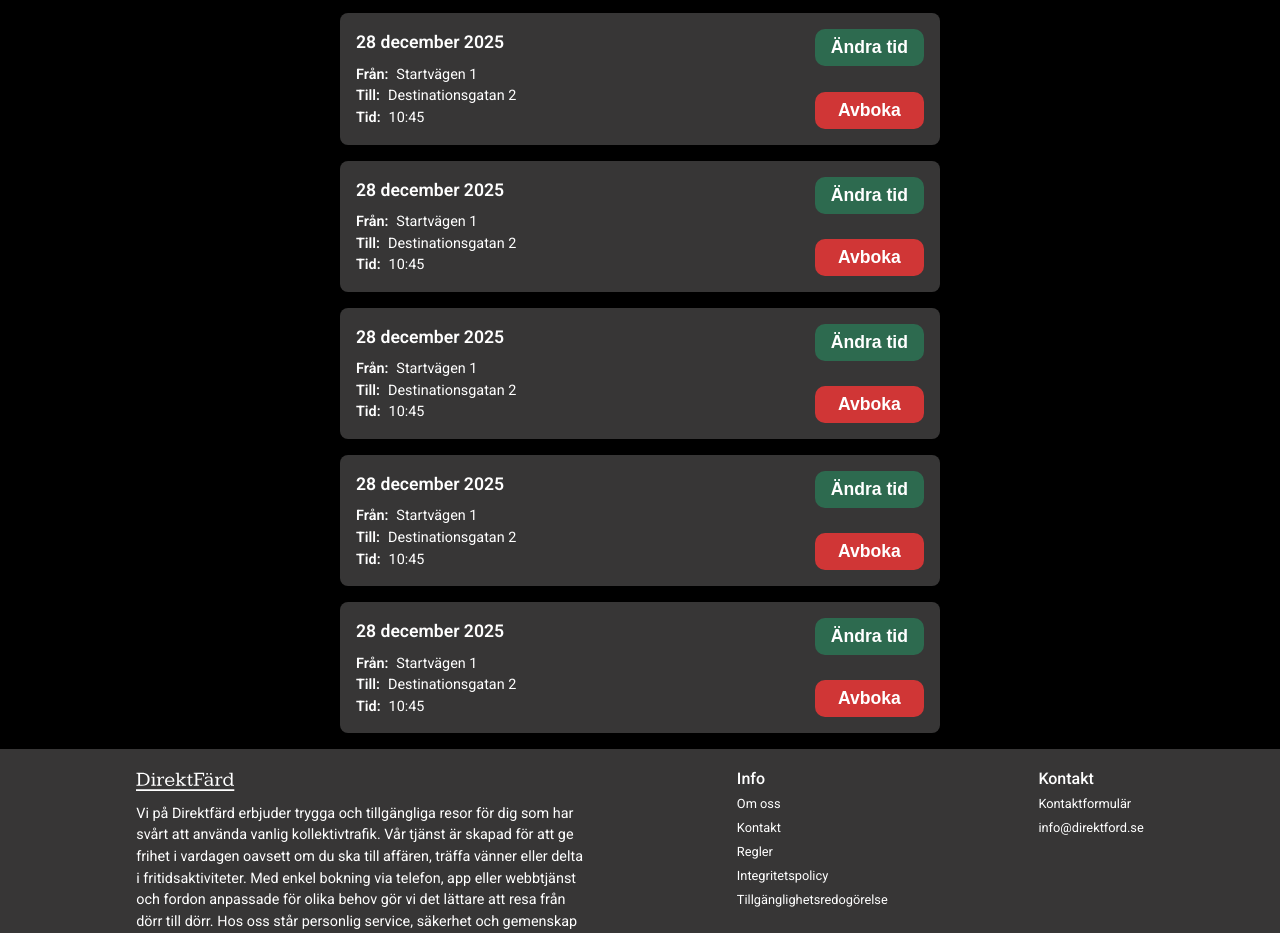
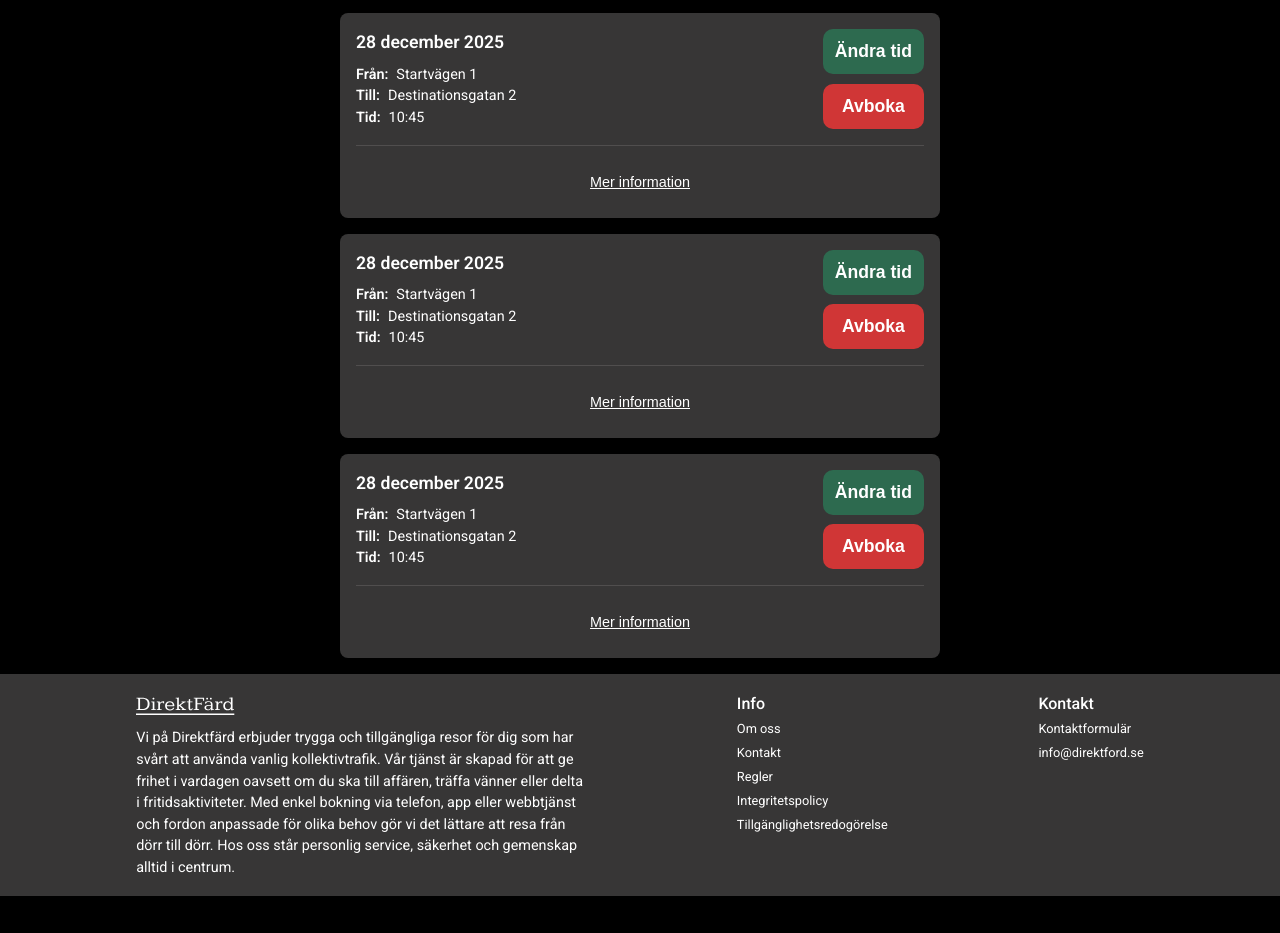
Before and after one commit to Punttt/projektarbete.webbutik, a plain HTML site: page resor.html in a window 1280 px wide. Shown: the part 340-1273 px from the top of the page. After the commit the page ends 1236 px from the top, so only its background shows below. Drawn offline with Linux system fonts and the light colour scheme.

Commit message:
lagt till extra information för bokningar med underliggande js

```diff
--- a/css/style.css
+++ b/css/style.css
@@ -169,8 +169,14 @@ section .bokning-action legend {
 /* --------------- Booking/history --------------- */
 .booking {
     padding: 1rem;
+}
+
+.booking .flex-box {
     display: flex;
     justify-content: space-between;
+    padding-bottom: 1rem;
+    margin-bottom: 1rem;
+    border-bottom: 1px solid var(--color-dark-hover);
 }
 
 .booking h2 {
@@ -189,7 +195,24 @@ section .bokning-action legend {
 }
 
 .booking .btn {
-    padding: 0.5rem 1rem;
+    padding: 0.75rem;
+}
+
+/* övrig information bokning */
+
+.booking .more-info {
+    display: none;
+    margin-bottom: 1rem;
+}
+
+.booking .more-info.open {
+    display: block;
+}
+
+.booking .toggle-info {
+    background: none;
+    text-decoration: underline;
+    color: var(--color-text);
 }
 
 /* --------------- Regler sida --------------- */
@@ -419,6 +442,12 @@ footer nav ul li a:hover{
     border-radius: 8px;
 }
 
+.center {
+    display: flex;
+    justify-content: center;
+    align-items: center;
+}
+
 /* Bakgrundsfärger*/
 .bg-black {
     background-color: var(--color-background);
--- a/js/script.js
+++ b/js/script.js
@@ -33,4 +33,20 @@ if(contactForm){
 }
 
 
-// Contact bekräftelse =======================================
+// bookings  =======================================
+
+const bookings = document.querySelectorAll(".booking");
+
+if (bookings.length > 0){
+    bookings.forEach((booking)=>{
+        const toggleBtn = booking.querySelector(".toggle-info");
+        const moreInfo = booking.querySelector(".more-info");
+
+        if(toggleBtn && moreInfo) {
+            toggleBtn.addEventListener("click", ()=>{
+                moreInfo.classList.toggle("open");
+            })
+        }
+
+    });
+}
--- a/resor.html
+++ b/resor.html
@@ -9,6 +9,7 @@
     <link rel="preconnect" href="https://fonts.gstatic.com" crossorigin>
     <link href="https://fonts.googleapis.com/css2?family=Roboto:ital,wght@0,100..900;1,100..900&display=swap" rel="stylesheet">
     <link rel="stylesheet" href="https://cdnjs.cloudflare.com/ajax/libs/font-awesome/6.5.0/css/all.min.css">
+    <script src="js/script.js" defer></script>
 </head>
 <body>
     <header class="bg-dark">
@@ -39,6 +40,7 @@
 
             <!-- Exempelbokningar-->
             <article class="booking container bg-dark">
+                <div class="flex-box">
                     <div class="booking-details">
                         <h2 class="text-l">28 december 2025</h2>
                         <p class="text-sm"><span>Från:</span>Startvägen 1</p>
@@ -49,10 +51,21 @@
                         <button class="btn btn-primary text-l">Ändra tid</button>
                         <button class="btn btn-secondary text-l">Avboka</button>
                     </div>
+                </div>
+                <div class="more-info">
+                    <p class="text-sm"><span>Resans typ:</span>Enkel</p>
+                    <p class="text-sm"><span>Övriga hjälpmedel:</span>Rullstolsanpassning</p>
+                    <p class="text-sm"><span>Meddelande:</span>Du behöver åka ända fram till porten.</p>
+                </div>
+
+                <div class="center">
+                    <button class="toggle-info text-sm btn">Mer information</button>
+                </div>
             </article>
 
             <!-- Exempelbokningar-->
             <article class="booking container bg-dark">
+                <div class="flex-box">
                     <div class="booking-details">
                         <h2 class="text-l">28 december 2025</h2>
                         <p class="text-sm"><span>Från:</span>Startvägen 1</p>
@@ -63,10 +76,21 @@
                         <button class="btn btn-primary text-l">Ändra tid</button>
                         <button class="btn btn-secondary text-l">Avboka</button>
                     </div>
+                </div>
+                <div class="more-info">
+                    <p class="text-sm"><span>Resans typ:</span>Enkel</p>
+                    <p class="text-sm"><span>Övriga hjälpmedel:</span>Rullstolsanpassning</p>
+                    <p class="text-sm"><span>Meddelande:</span>Du behöver åka ända fram till porten.</p>
+                </div>
+
+                <div class="center">
+                    <button class="toggle-info text-sm btn">Mer information</button>
+                </div>
             </article>
 
             <!-- Exempelbokningar-->
             <article class="booking container bg-dark">
+                <div class="flex-box">
                     <div class="booking-details">
                         <h2 class="text-l">28 december 2025</h2>
                         <p class="text-sm"><span>Från:</span>Startvägen 1</p>
@@ -77,33 +101,15 @@
                         <button class="btn btn-primary text-l">Ändra tid</button>
                         <button class="btn btn-secondary text-l">Avboka</button>
                     </div>
-            </article>
+                </div>
+                <div class="more-info">
+                    <p class="text-sm"><span>Resans typ:</span>Enkel</p>
+                    <p class="text-sm"><span>Övriga hjälpmedel:</span>Rullstolsanpassning</p>
+                    <p class="text-sm"><span>Meddelande:</span>Du behöver åka ända fram till porten.</p>
+                </div>
 
-            <!-- Exempelbokningar-->
-            <article class="booking container bg-dark">
-                <div class="booking-details">
-                    <h2 class="text-l">28 december 2025</h2>
-                    <p class="text-sm"><span>Från:</span>Startvägen 1</p>
-                    <p class="text-sm"><span>Till:</span>Destinationsgatan 2</p>
-                    <p class="text-sm"><span>Tid:</span>10:45</p>
-                </div>
-                <div class="booking-actions">
-                    <button class="btn btn-primary text-l">Ändra tid</button>
-                    <button class="btn btn-secondary text-l">Avboka</button>
-                </div>
-            </article>
-
-            <!-- Exempelbokningar-->
-            <article class="booking container bg-dark">
-                <div class="booking-details">
-                    <h2 class="text-l">28 december 2025</h2>
-                    <p class="text-sm"><span>Från:</span>Startvägen 1</p>
-                    <p class="text-sm"><span>Till:</span>Destinationsgatan 2</p>
-                    <p class="text-sm"><span>Tid:</span>10:45</p>
-                </div>
-                <div class="booking-actions">
-                    <button class="btn btn-primary text-l">Ändra tid</button>
-                    <button class="btn btn-secondary text-l">Avboka</button>
+                <div class="center">
+                    <button class="toggle-info text-sm btn">Mer information</button>
                 </div>
             </article>
         </section>
```
Lines whose indentation alone changed are shown as unchanged.
